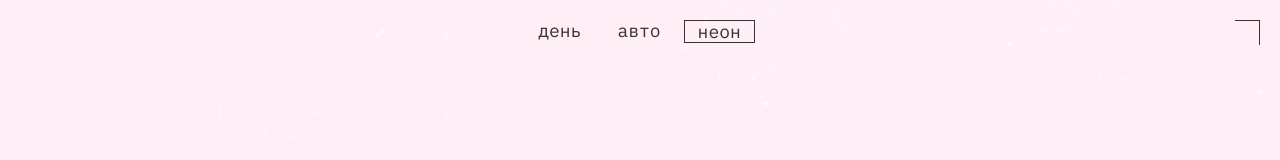
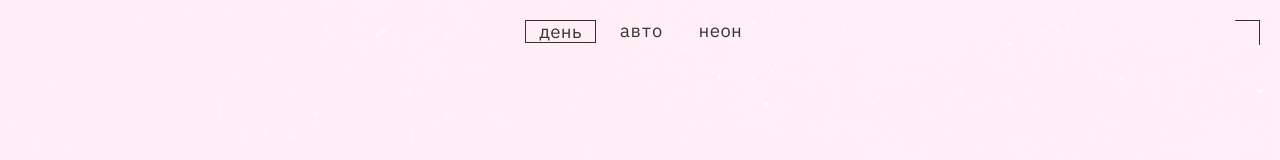
Before and after one commit to simonenkonikita/slozhno-sosredotochitsya, a plain HTML site: page index.html in a window 1280 px wide. Shown: the top 160 px of the page. Drawn offline with Linux system fonts and the light colour scheme.

Commit message:
пятый коммит

```diff
--- a/index.html
+++ b/index.html
@@ -27,7 +27,9 @@
         <ul class="header__theme-menu-list">
           <li class="header__theme-menu-item">
             <button
-              class="header__theme-menu-button header__theme-menu-button_type_light theme-light"            >
+              class="header__theme-menu-button
+              header__theme-menu-button_active
+              header__theme-menu-button_type_light theme-light"            >
               День
             </button>
           </li>
@@ -40,7 +42,7 @@
           <li class="header__theme-menu-item">
             <button
               class="header__theme-menu-button
-              header__theme-menu-button_active  header__theme-menu-button_type_dark theme-dark">
+               header__theme-menu-button_type_dark theme-dark">
               Неон
             </button>
           </li>
```
